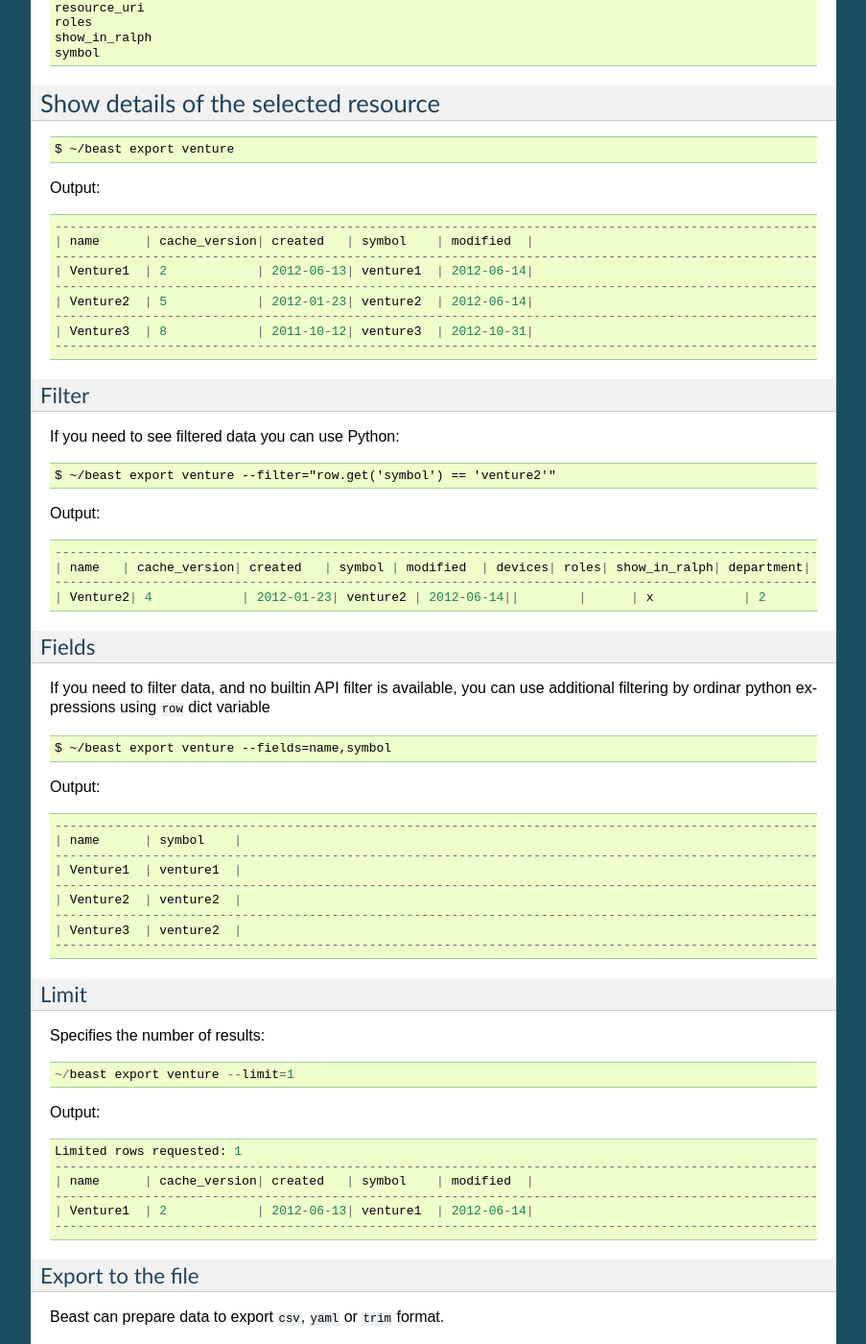
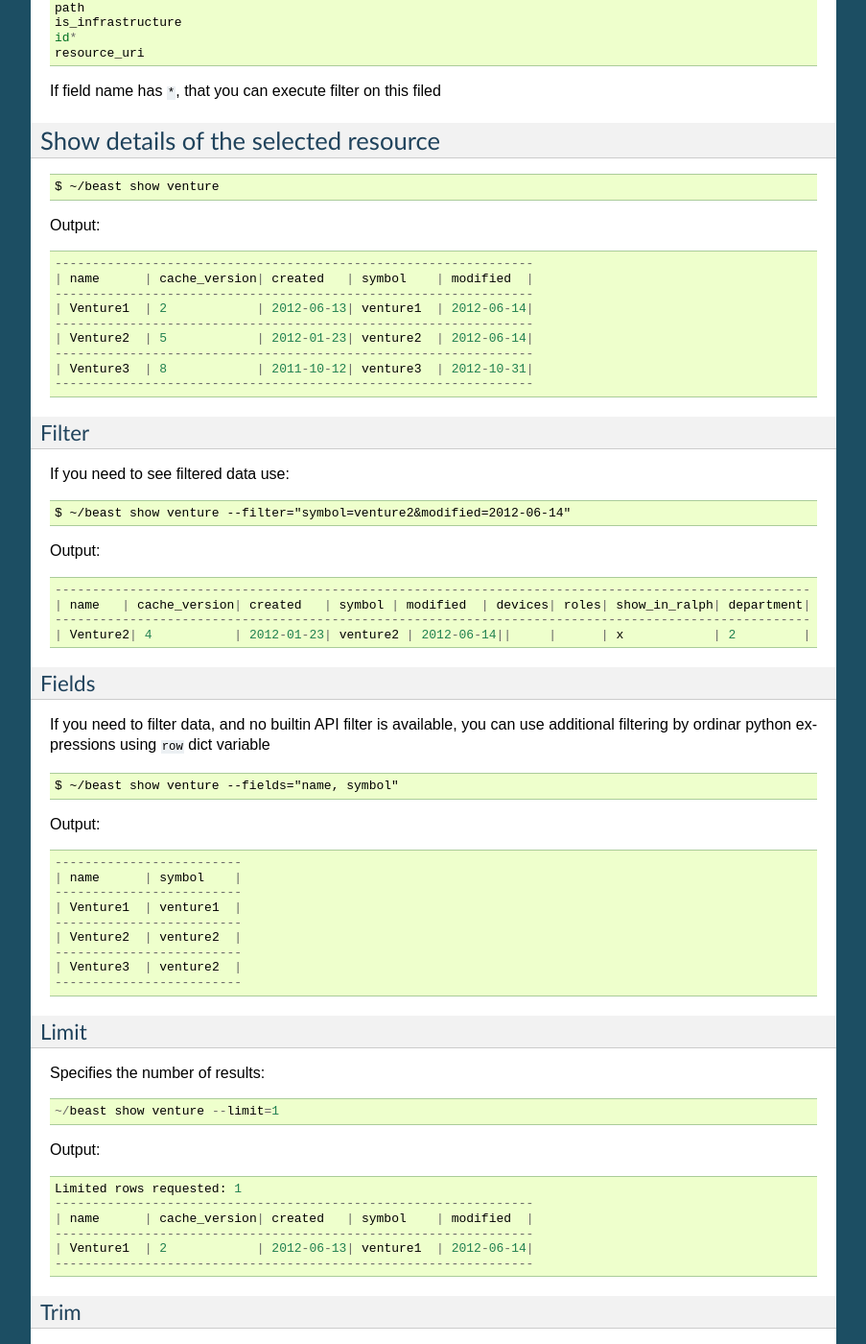
Before and after one commit to allegro/ralph-cli, a Sphinx documentation site: the page built from doc/how_to_use.rst, in a window 1280 px wide and 1400 px high, scrolled down 830 px. Shown: the whole window at 96% size, without its empty margins (198-1101 px from the left). Built offline with Sphinx 7.4.7, drawn with Linux system fonts in a browser that asks for light colours; some of the changed text lies outside the part shown.

Commit message:
complete documentation

```diff
--- a/doc/how_to_use.rst
+++ b/doc/how_to_use.rst
@@ -12,13 +12,13 @@ otherwise...
 List all available resources
 ----------------------------
 
-If you want to preview all api resources: ::
+If you want to preview all API resources: ::
 
-  $ ~/beast inspect
+  $ ~/beast show
 
 Output: ::
 
-  Available resources:
+  Ralph API, schema:
   --------------------------------------------------
   bladeserver
   businessline
@@ -30,58 +30,60 @@ Output: ::
 
 You can also list all the resource fields: ::
 
-  $ ~/beast inspect --resource=venture
+  $ ~/beast show venture --schema
 
 Output: ::
 
-  Available fields for resource: venture
+  Ralph API > venture, schema
   --------------------------------------------------
+  name*
   cache_version
   created
-  department
+  symbol*
+  modified
   devices
-  id
+  roles
+  show_in_ralph*
+  department*
+  path
   is_infrastructure
-  modified
-  name
-  path
+  id*
   resource_uri
-  roles
-  show_in_ralph
-  symbol
+
+If field name has ``*``, that you can execute filter on this filed
 
 
 Show details of the selected resource
 -------------------------------------
 ::
 
-  $ ~/beast export venture
+  $ ~/beast show venture
 
 Output: ::
 
-  ------------------------------------------------------------------------------------------------------------------------
+  ----------------------------------------------------------------
   | name      | cache_version| created   | symbol    | modified  |
-  ------------------------------------------------------------------------------------------------------------------------
+  ----------------------------------------------------------------
   | Venture1  | 2            | 2012-06-13| venture1  | 2012-06-14|
-  ------------------------------------------------------------------------------------------------------------------------
+  ----------------------------------------------------------------
   | Venture2  | 5            | 2012-01-23| venture2  | 2012-06-14|
-  ------------------------------------------------------------------------------------------------------------------------
+  ----------------------------------------------------------------
   | Venture3  | 8            | 2011-10-12| venture3  | 2012-10-31|
-  ------------------------------------------------------------------------------------------------------------------------
+  ----------------------------------------------------------------
 
 Filter
 ~~~~~~
 
-If you need to see filtered data you can use Python::
+If you need to see filtered data use: ::
 
-  $ ~/beast export venture --filter="row.get('symbol') == 'venture2'"
+  $ ~/beast show venture --filter="symbol=venture2&modified=2012-06-14"
 
 Output: ::
 
-  ------------------------------------------------------------------------------------------------------------------------
+  -----------------------------------------------------------------------------------------------------
   | name   | cache_version| created   | symbol | modified  | devices| roles| show_in_ralph| department|
-  ------------------------------------------------------------------------------------------------------------------------
-  | Venture2| 4            | 2012-01-23| venture2 | 2012-06-14||        |      | x            | 2         |
+  -----------------------------------------------------------------------------------------------------
+  | Venture2| 4           | 2012-01-23| venture2 | 2012-06-14||     |      | x            | 2         |
 
 
 
@@ -91,20 +93,19 @@ Fields
 If you need to filter data, and no builtin API filter is available, you can use
 additional filtering by ordinar python expressions using ``row`` dict variable ::
 
-  $ ~/beast export venture --fields=name,symbol
+  $ ~/beast show venture --fields="name, symbol"
 
 Output: ::
 
-  ------------------------------------------------------------------------------------------------------------------------
+  -------------------------
   | name      | symbol    |
-  ------------------------------------------------------------------------------------------------------------------------
+  -------------------------
   | Venture1  | venture1  |
-  ------------------------------------------------------------------------------------------------------------------------
+  -------------------------
   | Venture2  | venture2  |
-  ------------------------------------------------------------------------------------------------------------------------
+  -------------------------
   | Venture3  | venture2  |
-  ------------------------------------------------------------------------------------------------------------------------
-
+  -------------------------
 
 
 
@@ -113,24 +114,50 @@ Limit
 
 Specifies the number of results::
 
-  ~/beast export venture --limit=1
+  ~/beast show venture --limit=1
 
 Output: ::
 
   Limited rows requested: 1
-  ------------------------------------------------------------------------------------------------------------------------
+  ----------------------------------------------------------------
   | name      | cache_version| created   | symbol    | modified  |
-  ------------------------------------------------------------------------------------------------------------------------
+  ----------------------------------------------------------------
   | Venture1  | 2            | 2012-06-13| venture1  | 2012-06-14|
-  ------------------------------------------------------------------------------------------------------------------------
+  ----------------------------------------------------------------
+
+
+Trim
+~~~~
+
+Use to better trim data::
+
+  ~/beast show venture --trim
+
+
+Width
+~~~~~
+
+Cut table for definite characters::
+
+  ~/beast show venture --width=100
+
+
+Debug
+~~~~~
+
+Shows request time::
+
+  ~/beast show venture --debug
 
 
 Export to the file
 ~~~~~~~~~~~~~~~~~~
 
-Beast can prepare data to export ``csv``, ``yaml`` or ``trim`` format.
+Beast can prepare data to export ``csv`` or ``trim`` format.
 ::
   ~/beast export venture --csv > ~/ralph_ventures.csv
+
+CSV file is encoding to ``Unicode(UTF-8)`` and separated by ``comma``.::
 
 If you use Windows, yours home directory path is: ::
 
```
